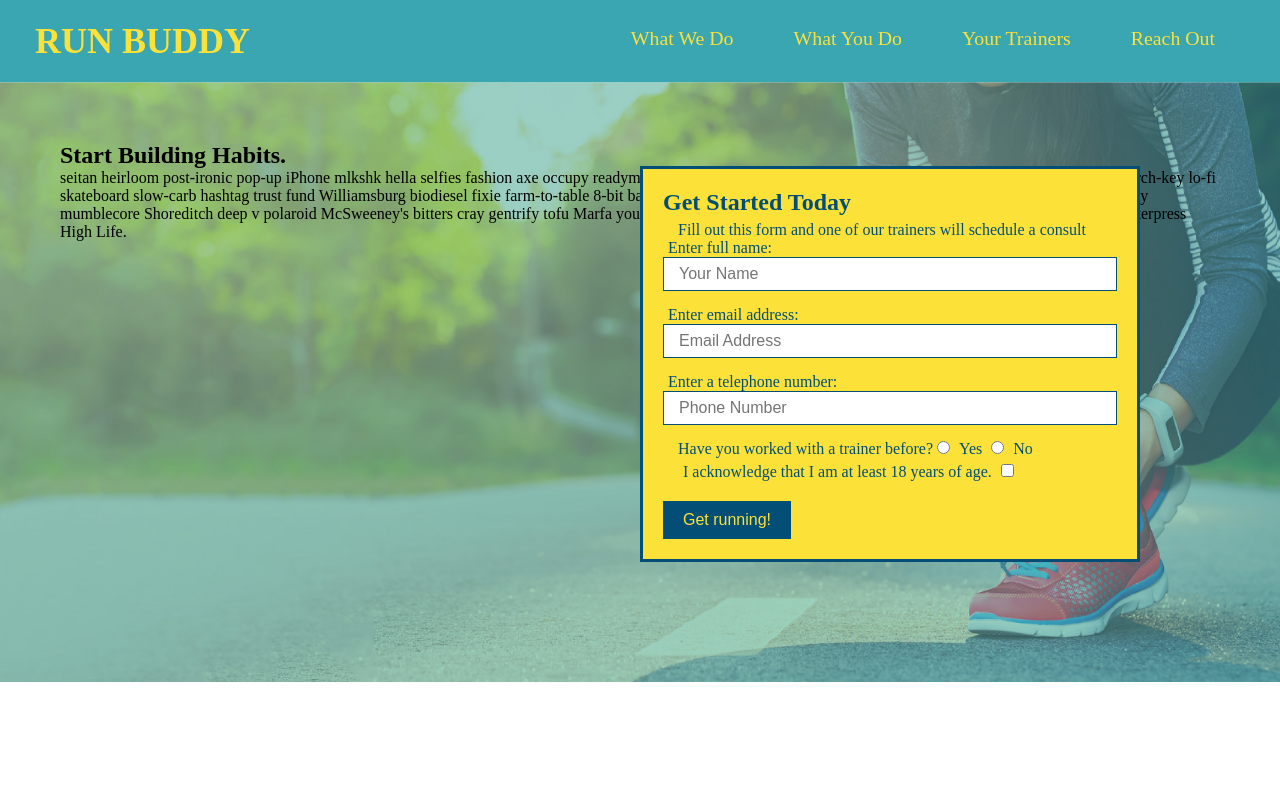
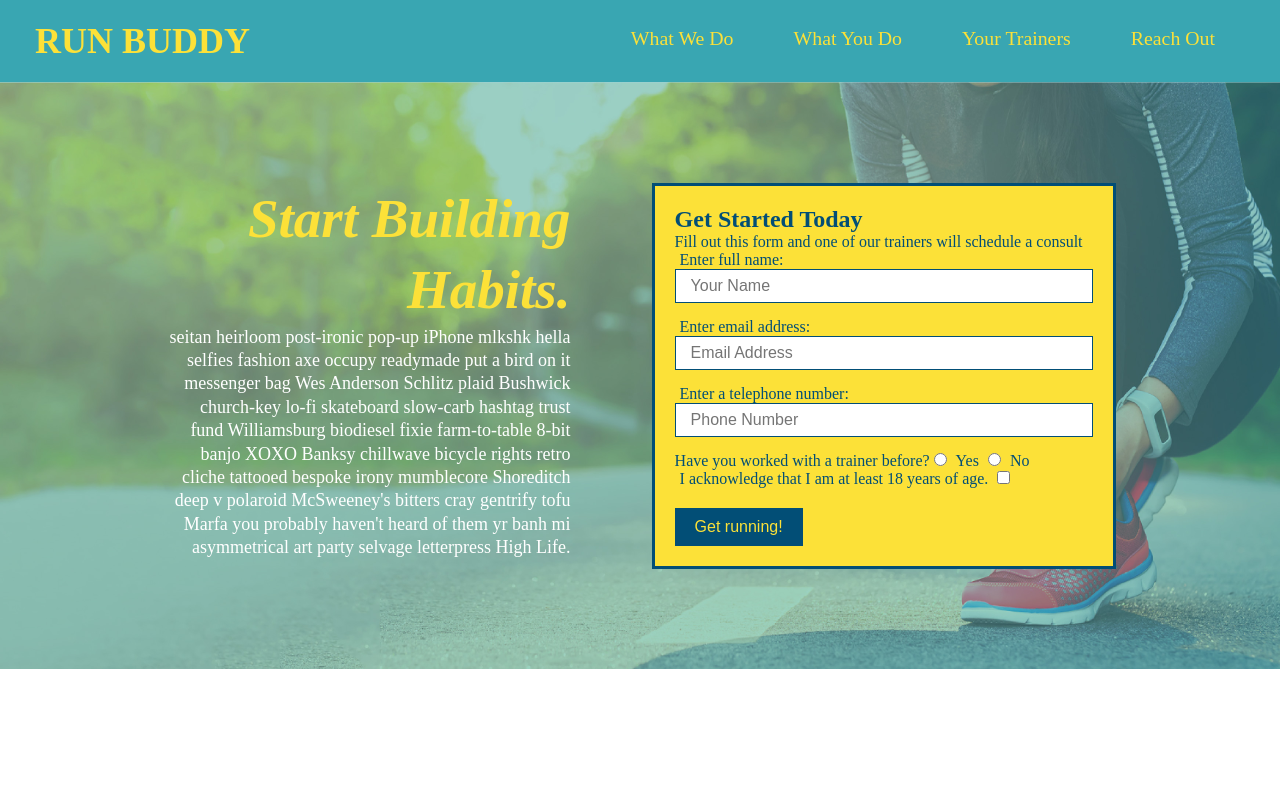
Before and after one commit to cornwalljeremy/run-buddy, a plain HTML site: page index.html in a window 1280 px wide. Shown: the top 786 px of the page. Drawn offline with Linux system fonts and the light colour scheme.

Commit message:
add flexbox to hero

```diff
--- a/assets/css/style.css
+++ b/assets/css/style.css
@@ -41,15 +41,18 @@ footer {
   background: #fce138;
   width: 100%;
   padding: 40px 35px;
+  display: flex;
+  justify-content: space-between;
+  flex-wrap: wrap;
 }
 footer h2 {
-  display: inline;
+
   color: #024e76;
   font-size: 30px;
   margin: 0;
 }
 footer div {
-  float: right;
+
   line-height: 1.5;
   text-align: right;
 }
@@ -62,34 +65,43 @@ section {
 /*-- Homepage Hero--*/
 .hero {
   background-image: url("../images/hero-bg.jpg");
-  height: 600px;
   background-size: cover;
   background-position: center;
-  position: relative;
+  display: flex;
+  justify-content: center;
+  flex-wrap: wrap;
 }
+
 .hero-form {
   background-color: #fce138;
   padding: 20px;
-  width: 500px;
+  width: 40%;
   color: #024e76;
-}
-.hero-form {
   border: 3px solid #024e76;
   background-color: #fce138;
   padding: 20px;
-  width: 500px;
   color: #024e76;
-  position: absolute;
-  bottom: 120px;
-  right: 140px;
+  margin: 3.5%;
 }
+
 .hero-form h3 {
   margin: 0;
   font-size: 24px;
 }
-.hero-form p {
-  margin: 5px 15px 0;
+.hero-cta {
+  width: 35%;
+  text-align: right;
+  margin: 3.5%;
+  color: #fff;
+  font-size: 18px;
+  line-height: 1.3;
 }
+.hero-cta h2 {
+  font-style: italic;
+  font-size: 55px;
+  color: #fce138;
+}
+
 .form-input {
   border: 1px solid #024e76;
   display: block;
```
